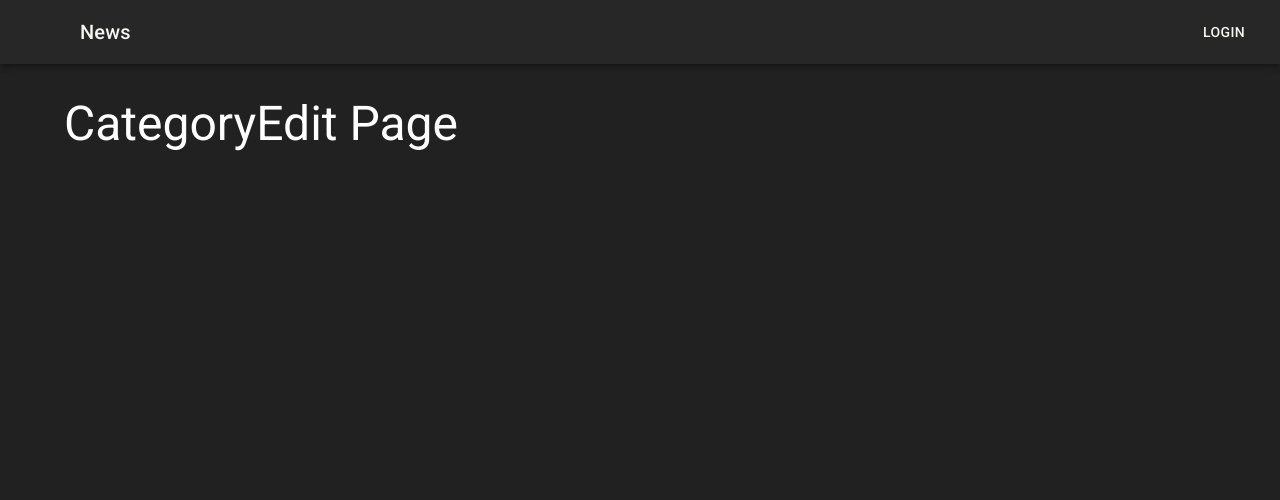
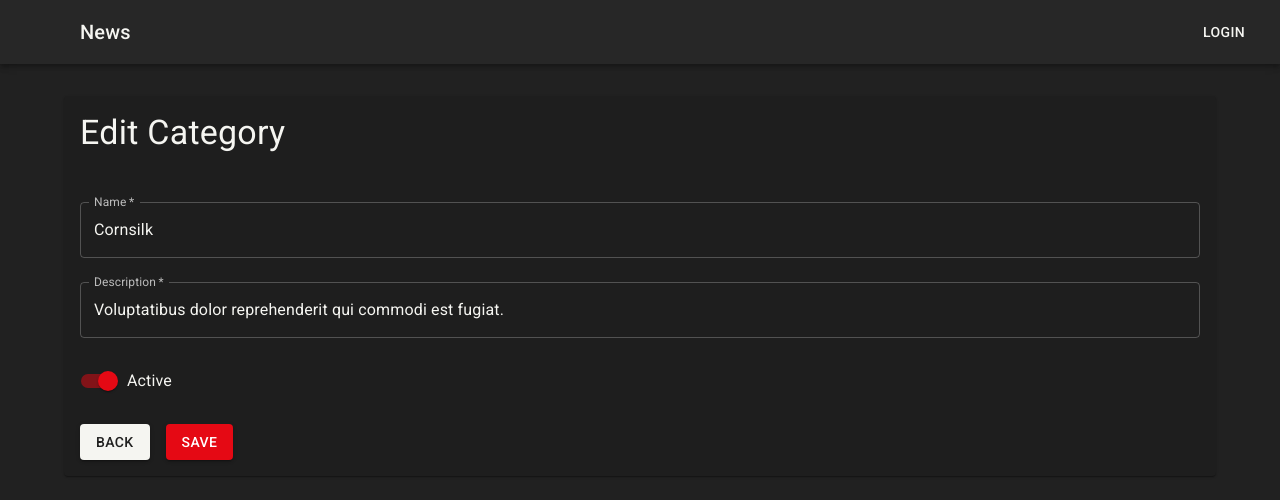
Before and after one commit to lucasborgesdasilva/codeflix, a React (Create React App) app: page /categories/edit/bc3d8830-9652-4475-adfd-148e73520b51 in a window 1280 px wide. Shown: the top 500 px of the page. Built offline with nearby package versions, Linux system fonts and the light colour scheme; some icons are missing.

Commit message:
Enhance CategoryEdit and CategoryList components with form functionality and improved data handling

```diff
--- a/src/features/categories/category-edit.tsx
+++ b/src/features/categories/category-edit.tsx
@@ -1,9 +1,96 @@
-import { Box, Typography } from "@mui/material";
+import { Box, Button, FormControl, FormControlLabel, FormGroup, Grid, Paper, Switch, TextField, Typography } from "@mui/material";
+import { useState } from "react";
+import { Link, useParams } from "react-router-dom";
+import { useAppSelector } from "../../app/hooks";
+import { selectCategoryById } from "./category-slice";
 
-export const CategoryEdit = () => (
-  <Box>
-    <Typography variant='h3' component="h1">
-      CategoryEdit Page
-    </Typography>
-  </Box>
-);
+export const CategoryEdit = () => {
+  const id = useParams().id || "";
+  const category = useAppSelector(state => selectCategoryById(state, id));
+  const [isDisabled, setIsDisabled] = useState<boolean>(false);
+
+  const handleChange = () => {
+    console.log('Salvo!');
+  }
+
+  const handleToggle = () => {
+    console.log('toggled');
+  }
+
+  return (
+    <Box>
+      <Paper>
+        <Box p={2}>
+          <Box mb={2}>
+            <Typography variant="h4">Edit Category</Typography>
+          </Box>
+        </Box>
+
+        <Box p={2}>
+          <form>
+            <Grid container spacing={3}>
+              <Grid size={{ xs: 12 }}>
+                <FormControl fullWidth>
+                  <TextField
+                    required
+                    name="name"
+                    label="Name"
+                    value={category.name}
+                    disabled={isDisabled}
+                    onChange={handleChange}
+                  />
+                </FormControl>
+              </Grid>
+
+              <Grid size={{ xs: 12 }}>
+                <FormControl fullWidth>
+                  <TextField
+                    required
+                    name="description"
+                    label="Description"
+                    value={category.description}
+                    disabled={isDisabled}
+                    onChange={handleChange}
+                  />
+                </FormControl>
+              </Grid>
+
+              <Grid size={{ xs: 12 }}>
+                <FormGroup>
+                  <FormControlLabel
+                    control={
+                      <Switch
+                        name="is_active"
+                        color="secondary"
+                        onChange={handleToggle}
+                        checked={category.is_active}
+                        aria-label="controlled"
+                      />
+                    }
+                    label="Active"
+                  />
+                </FormGroup>
+              </Grid>
+
+              <Grid size={{ xs: 12 }}>
+                <Box display="flex" gap={2}>
+                  <Button variant="contained" component={Link} to="/categories">
+                    Back
+                  </Button>
+                  <Button
+                    type="submit"
+                    variant="contained"
+                    color="secondary"
+                    disabled={isDisabled}
+                  >
+                    Save
+                  </Button>
+                </Box>
+              </Grid>
+            </Grid>
+          </form>
+        </Box>
+      </Paper>
+    </Box>
+  )
+};
--- a/src/features/categories/category-list.tsx
+++ b/src/features/categories/category-list.tsx
@@ -11,6 +11,15 @@ export const CategoryList = () => {
   // Inclusive dentro de hooks, ele fala para usarmos o useAppSelector e useAppDispatch ao invés de useSelector e useDispatch.
   const categories = useAppSelector(selectCategories);
 
+  const initialState = {
+    filter: {
+      filterModel: {
+        quickFilterValues: [],
+        items: [],
+      },
+    },
+  }
+
   const rows: GridRowsProp = categories.map(category => ({
     id: category.id,
     name: category.name,
@@ -19,7 +28,18 @@ export const CategoryList = () => {
   }))
 
   const columns: GridColDef[] = [
-    { field: 'name', headerName: 'Name', flex: 1 },
+    {
+      field: 'name',
+      headerName: 'Name',
+      flex: 1,
+      renderCell: (params: GridRenderCellParams) => (
+        <Box sx={{ height: 50, display: "flex", alignItems: "center" }}>
+          <Link style={{ textDecoration: "none" }} to={`/categories/edit/${params.id}`} >
+            <Typography color="primary">{params.value}</Typography>
+          </Link>
+        </Box>
+      ),
+    },
     {
       field: 'is_active',
       headerName: 'Active?',
@@ -76,25 +96,20 @@ export const CategoryList = () => {
         </Button>
       </Box>
 
+      <Box sx={{ display: "flex", height: 600 }}>
         <DataGrid
           rows={rows}
           columns={columns}
-        initialState={{
-          filter: {
-            filterModel: {
-              items: [],
-              quickFilterValues: [],
-            },
-          },
-        }}
-        pageSizeOptions={[2, 20, 50, 100]}
-        filterDebounceMs={500}
-        showToolbar
           disableColumnFilter
           disableColumnSelector
           disableDensitySelector
           disableRowSelectionOnClick
+          filterDebounceMs={500}
+          pageSizeOptions={[2, 20, 50, 100]}
+          initialState={initialState}
+          showToolbar
         />
+      </Box>
     </Box>
   )
 };
--- a/src/features/categories/category-slice.ts
+++ b/src/features/categories/category-slice.ts
@@ -42,5 +42,19 @@ const categoriesSlice = createSlice({
 //O RootState é um tipo que já vem criado na store, e com ele temos acesso a todos os nossos estados
 //então quando criamos um Slice, adicionamos o Reducer dentro do store e a partir desse momento temos acesso aos estados.
 export const selectCategories = (state: RootState) => state.categories;
+export const selectCategoryById = (state: RootState, id: string | undefined) => {
+  const category = state.categories.find(category => category.id === id);
+  return (
+    category || {
+      id: "",
+      name: "",
+      description: "",
+      is_active: false,
+      deleted_at: null,
+      created_at: "",
+      updated_at: ""
+    }
+  );
+}
 
 export default categoriesSlice.reducer;
```
Lines whose indentation alone changed are shown as unchanged.
